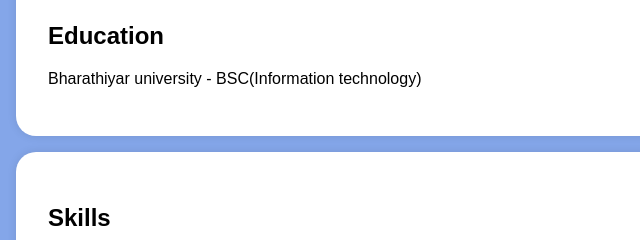
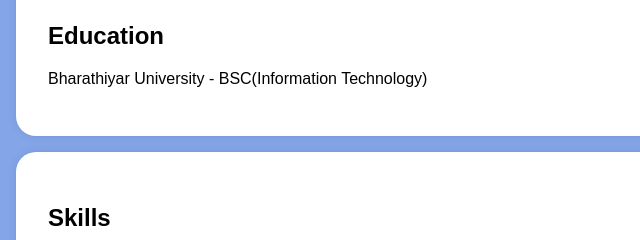
Before and after one commit to Goldajerlinb/digital-portfolio, a plain HTML site: page index.html in a window 1280 px wide. Shown: the part 494-734 px from the top of the page, 0-640 px from the left. Drawn offline with Linux system fonts and the light colour scheme.

Commit message:
Update index.html

```diff
--- a/index.html
+++ b/index.html
@@ -115,7 +115,7 @@
     <section id="about">
         <div class="section-content">
             <h2>About Me</h2>
-            <p>I'm a <b>web developer</b> I am a passionate student pursuing BSC(Information Technology),
+            <p>I'm a <b>web developer </b> I am a passionate student pursuing BSC(Information Technology),
                  eager to learn and explore new technologies.
                  I have a keen interest in to become a software developer.
                 My goal is to develop innovative solutions and enhance my skills through hands-on projects.
@@ -127,7 +127,7 @@
     <section id="education">
         <div class="section-content">
             <h2>Education</h2>
-            <p>Bharathiyar university - BSC(Information technology)</p>
+            <p>Bharathiyar University - BSC(Information Technology)</p>
 
 
         </div>
```
